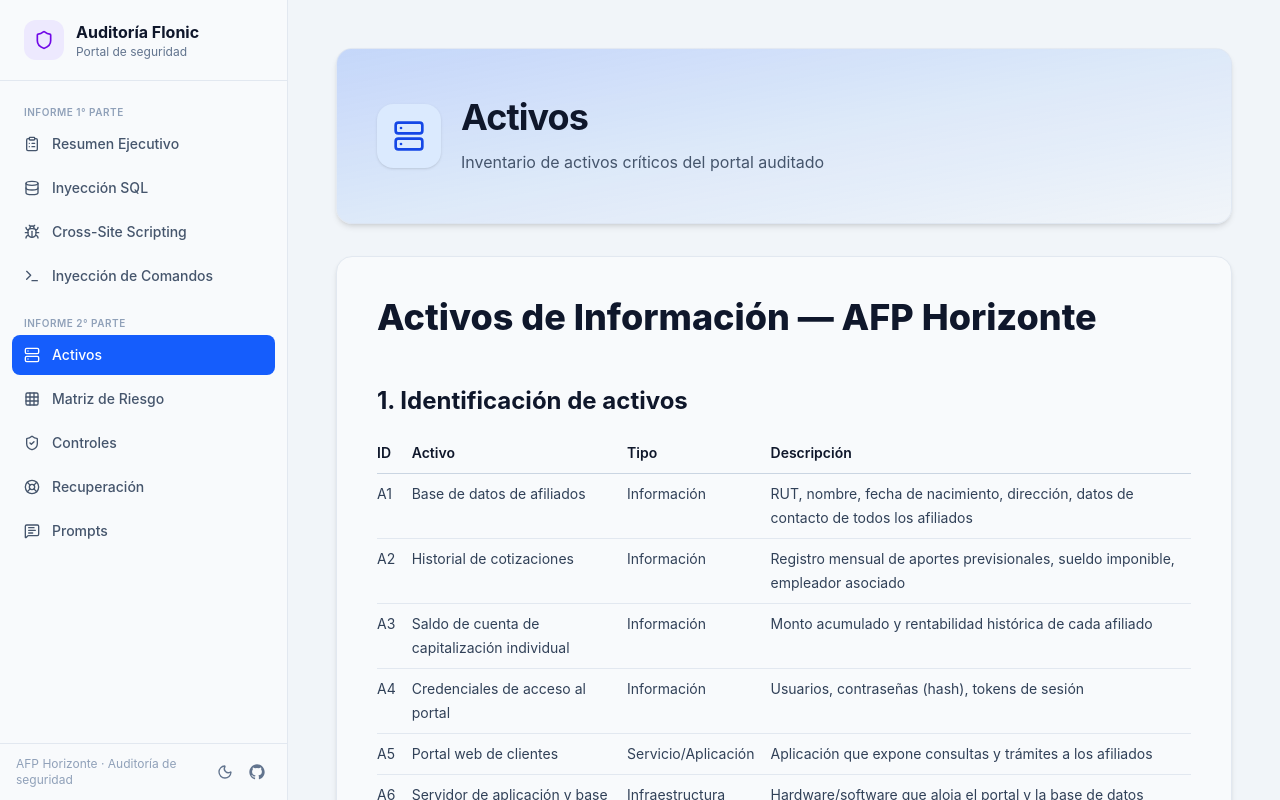
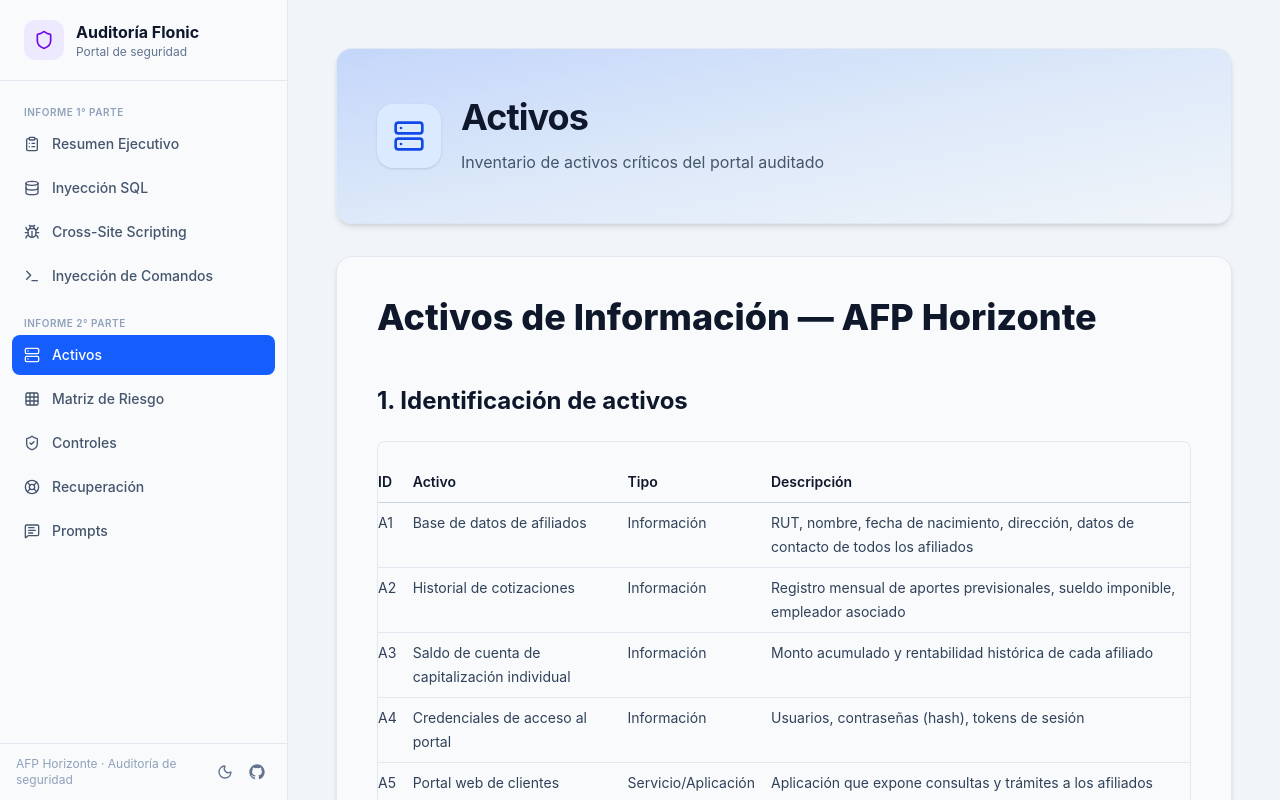
Before and after one commit to nicofloresm1-cell/auditoria_flonic, a React (Vite) app: page / in a window 1280 px wide. Both pictures are taken after a click on the button "Activos". Shown: the top 800 px of the page. Built offline with nearby package versions, Linux system fonts and the light colour scheme.

Commit message:
mejora en las tablas

```diff
--- a/src/components/matriz.jsx
+++ b/src/components/matriz.jsx
@@ -71,11 +71,19 @@
   );
 }
 
-// Parte el .md justo antes de "## 4. Priorización" para insertar el mapa de calor ahí
 const marker = "## 4. Priorización";
 const splitIndex = content.indexOf(marker);
 const parteAntes = splitIndex >= 0 ? content.slice(0, splitIndex) : content;
 const parteDespues = splitIndex >= 0 ? content.slice(splitIndex) : "";
+
+
+const markdownComponents = {
+  table: ({ children }) => (
+    <div className="mb-4 overflow-x-auto rounded-lg border border-slate-200 dark:border-slate-700">
+      <table className="w-full">{children}</table>
+    </div>
+  ),
+};
 
 export default function Matriz() {
   return (
@@ -104,7 +112,7 @@
       {parteDespues && (
         <div className="mt-8 rounded-2xl border border-slate-200 bg-white p-6 shadow-md sm:p-10 dark:border-slate-700 dark:bg-slate-800/90">
           <div className="md-content prose prose-slate max-w-none text-left dark:prose-invert">
-            <ReactMarkdown remarkPlugins={[remarkGfm]}>{parteDespues}</ReactMarkdown>
+          <ReactMarkdown remarkPlugins={[remarkGfm]} components={markdownComponents}>{parteDespues}</ReactMarkdown>
           </div>
         </div>
       )}
--- a/src/components/shared/MarkdownLanding.jsx
+++ b/src/components/shared/MarkdownLanding.jsx
@@ -2,6 +2,14 @@
 import { ACCENT_STYLES } from "../../config/pages";
 import PageIcon from "./PageIcon";
 import remarkGfm from "remark-gfm";
+
+const markdownComponents = {
+  table: ({ children }) => (
+    <div className="mb-4 overflow-x-auto rounded-lg border border-slate-200 dark:border-slate-700">
+      <table className="w-full">{children}</table>
+    </div>
+  ),
+};
 
 export default function MarkdownLanding({ pageId, title, subtitle, accent, content }) {
   const styles = ACCENT_STYLES[accent] ?? ACCENT_STYLES.violet;
@@ -46,7 +54,7 @@
           </div>
         ) : (
           <div className="md-content prose prose-slate max-w-none text-left dark:prose-invert">
-            <ReactMarkdown remarkPlugins={[remarkGfm]}>{trimmed}</ReactMarkdown>
+            <ReactMarkdown remarkPlugins={[remarkGfm]} components={markdownComponents}>{trimmed}</ReactMarkdown>
 
           </div>
         )}
```
